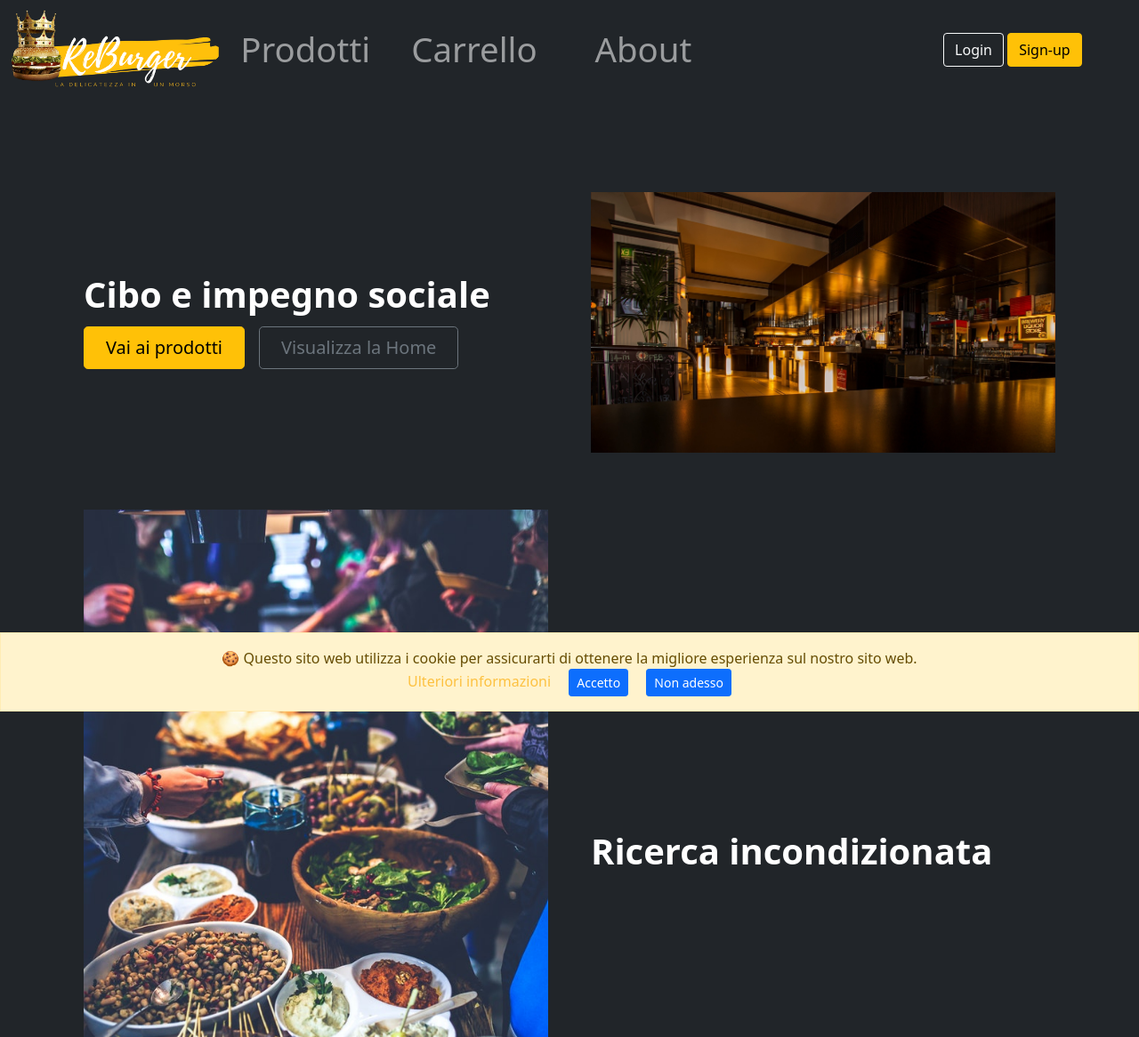
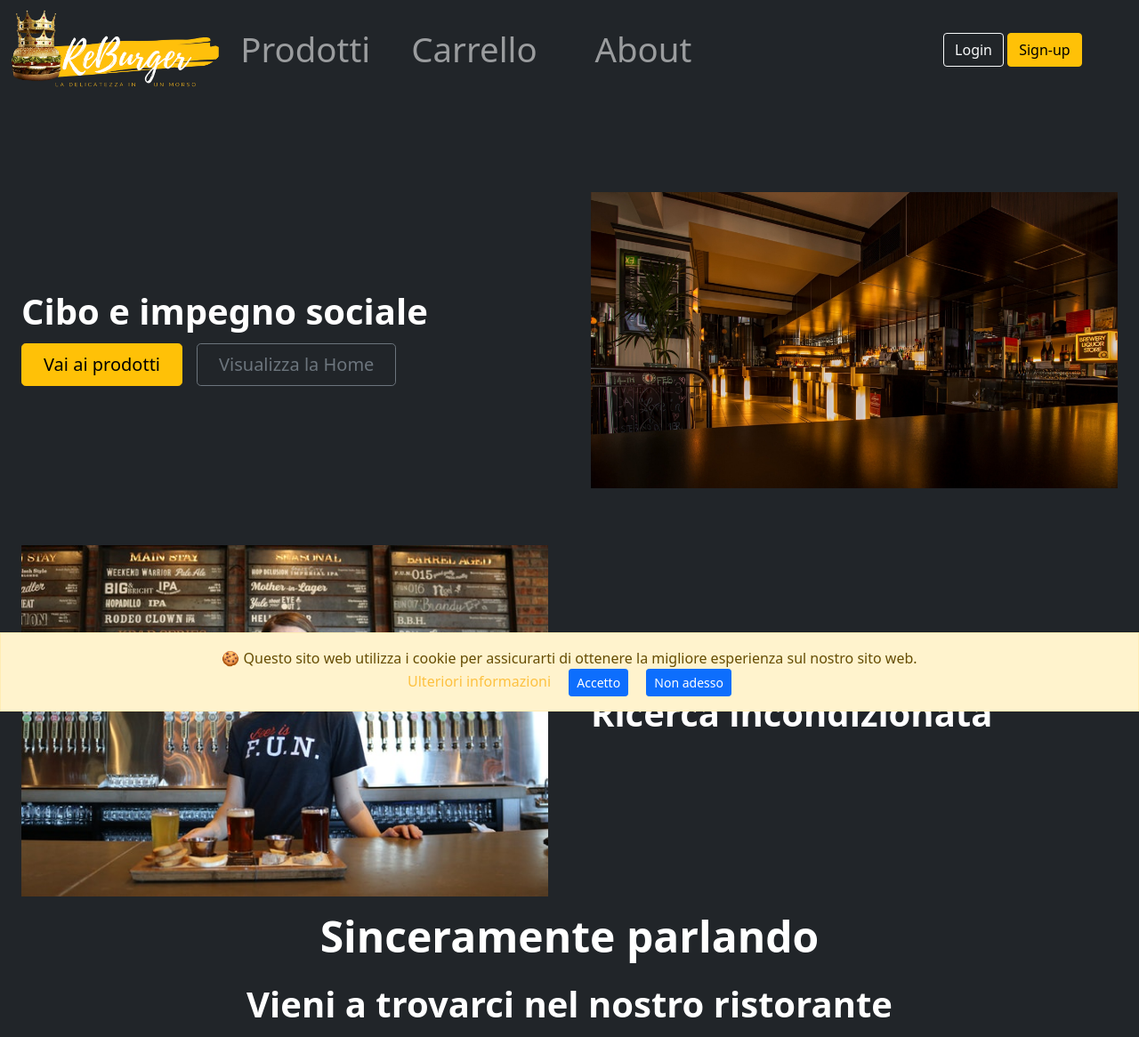
Before and after one commit to 7VaGe/ReBurger, a PHP site: page /contatti.php in a window 1280 px wide. Shown: the top 1166 px of the page at 89% size. Run offline with PHP 8.4, Linux system fonts and the light colour scheme; data that the repository does not hold is empty; some libraries are stand-ins or nearby versions.

Commit message:
BugFix varie
varie

```diff
--- a/template/contatti-form.php
+++ b/template/contatti-form.php
@@ -22,18 +22,17 @@
       <?php endforeach; ?>
   </div>
 
-  <div class="container-lg text-center">
+  <div class="container-fluid text-center">
 <?php if(isset($_SESSION["venditore"])){?>
-        <button type="button" class="w-75 btn btn-warning mt-4" onclick='window.location="modificaVenditore.php"' >Modifica <i class="fa-solid fa-pen-to-square"></i></button>
+        <button type="button" class="w-50 btn btn-warning mt-4" onclick='window.location="modificaVenditore.php"' >Modifica <i class="fa-solid fa-pen-to-square"></i></button>
       <?php  }?>
 </div>
-
-  <div class="container col-xxl-8 px-4 text-white " >
+<div id="aboutNews">
+ <div class="container-fluid col-xxl-8 px-4 text-white " >
     <div class="row flex-lg-row-reverse align-items-center g-5 fade my-2">
       <div class="col-10 col-sm-8 col-lg-6">
         <img src="img/fotoLocale.jpg" class="d-block mx-lg-auto img-fluid" alt=""  />
       </div>
-
       <div class="col-lg-6">
         <h1 class="display-6 fw-bold lh-1 mb-3">Cibo e impegno sociale</h1>
         <p class="lead"><?php echo $info["descrizione1"];?></p>
@@ -44,28 +43,33 @@
       </div>
     </div>
   </div>
-
-  <div class="container col-xxl-8 px-4 text-white ">
+  <div class="container-fluid col-xxl-8 px-4 text-white ">
       <div class="row flex-lg-row-reverse align-items-center g-5 fade my-3">
         <div class="col-lg-6">
           <h1 class="display-6 fw-bold lh-1 mb-3">Ricerca incondizionata</h1>
           <p class="lead"><?php echo $info["descrizione2"];?></p>
         </div>
         <div class="col-10 col-sm-8 col-lg-6 ">
-        <img src="img/openBuffet.jpg" class="d-block mx-lg-auto img-fluid" alt="" />
+          <img src="img/Ricerca.jpg" class="d-block mx-lg-auto img-fluid" alt="" />
         </div>
       </div>
     </div>
-
-  <div class=" container px-4 text-center text-white fade my-3">
+    <div class="px-4 text-center text-white fade my-3">
         <h1 class="display-5 fw-bold">Sinceramente parlando</h1>
         <div class="col-lg-6 mx-auto">
           <p class="lead mb-4"><?php echo $info["descrizione3"];?></p>
         </div>
         <div style="max-height: 30vh;">
+        <p class="display-6 text-white fw-bold"> Vieni a trovarci nel nostro ristorante</p>
           <div class="container px-5">
           <iframe src="https://www.google.com/maps/embed?pb=!1m18!1m12!1m3!1d2863.421765648172!2d12.24379561513581!3d44.1365477290594!2m3!1f0!2f0!3f0!3m2!1i1024!2i768!4f13.1!3m3!1m2!1s0x132ca4c84ba16541%3A0x6ebdadf647fd2af5!2sVia%20Martiri%20D&#39;Ungheria%2C%206%2C%2047521%20Cesena%20FC!5e0!3m2!1sit!2sit!4v1653045886880!5m2!1sit!2sit" width="100%" height="100%" style="border:0;" allowfullscreen="" loading="lazy" referrerpolicy="no-referrer-when-downgrade"></iframe>      </div>
         </div>
       </div>
+</div>
+
+
+
+
+
 
 <script src="script/showhero.js"> </script>
--- a/template/home.php
+++ b/template/home.php
@@ -1,10 +1,9 @@
 <?php
 if (isset($_SESSION["venditore"])) {?>
-  <div class="container-fluid mt-2">
-    <div class="card card-cover text-white bg-dark rounded-5 shadow-lg mb-5">
+
+    <div class=" text-center mb-5">
       <span class="text-center m-2"><button type="button" class="btn btn-warning" onclick="window.location='notizie.php'" name="button">Aggiungi notizia</button></span>
     </div>
-  </div>
 <?php } ?>
 <?php foreach($templateParams["notizia"] as $news):?>
   <div class="container-fluid md-center col-xxl-8 px-4 text-white rounded-3 shadow-lg fade mt-5" id="<?php echo $news["idnews"]?>">
--- a/template/notizie-form.php
+++ b/template/notizie-form.php
@@ -39,11 +39,6 @@
           <input type="file" class="form-control my-2" id="immagine" placeholder="nameExample" name="immagine" />
           <label for="floatingInput">Immagine</label>
         </div>
-      <div class="container d-flex justify-content-center my-3 py-3">
-        <div class="checkbox mb-3">
-          <button id="toggle-password" type="button" class="btn-sm btn-warning mx-4 d-none"><i id="eyeIcon"class="bi bi-eye-slash"></i>
-          </div>
-        </div>
     <button class="w-100 btn btn-lg btn-warning" type="submit">inserisci</button>
     </div>
   </form>
--- a/template/ordini-form.php
+++ b/template/ordini-form.php
@@ -1,10 +1,9 @@
 <div class="mx-5">
     <div class="mt-4 text-white text-center ">
       <div class="row col row-cols-1 row-cols-md-1 g-4">
-        <div class="card bg-dark rounded-6 shadow">+
-
+        <div class="card bg-dark rounded-6 shadow">
               <div class="card-body my-3">
-                  <h5 class="card-title text-white text-center">Ciao <?php echo strtoupper($templateParams["utente"]["username"]); ?>, qui puoi visualizzare lo storico degli ordini ricevuti</h5>
+                  <h5 class="card-title text-white text-center">Ciao <?php echo strtoupper($_SESSION["username"]); ?>, qui puoi visualizzare lo storico degli ordini ricevuti</h5>
                               <!-- tolto un container -->
                                 <?php if( $templateParams["ordine"]== null):?>
                                   <div class="text-white text-center">
```
Also changed, not shown: img/Ricerca.jpg (added). Lines whose indentation alone changed are shown as unchanged.
